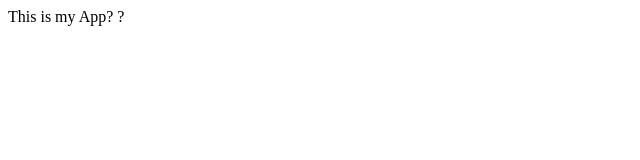
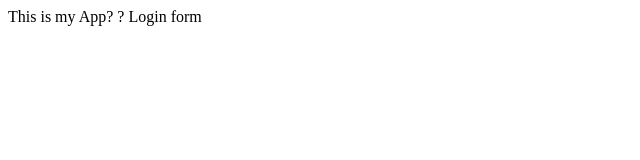
Before and after one commit to rashmi96n/Myapp, a plain HTML site: page index.html in a window 1280 px wide. Shown: the full height of the page, 0-640 px from the left. Drawn offline with Linux system fonts and the light colour scheme.

Commit message:
On branch login

```diff
--- /dev/null
+++ b/dir 2/app2.js
@@ -0,0 +1 @@
+console.log("HAIIIIIIIII")
--- a/index.html
+++ b/index.html
@@ -4,6 +4,6 @@
      </head>
      <body>
       This is my App?    ?
-
+      Login form
     </body>
 </html>
```
Also changed, not shown: login.html (added).
